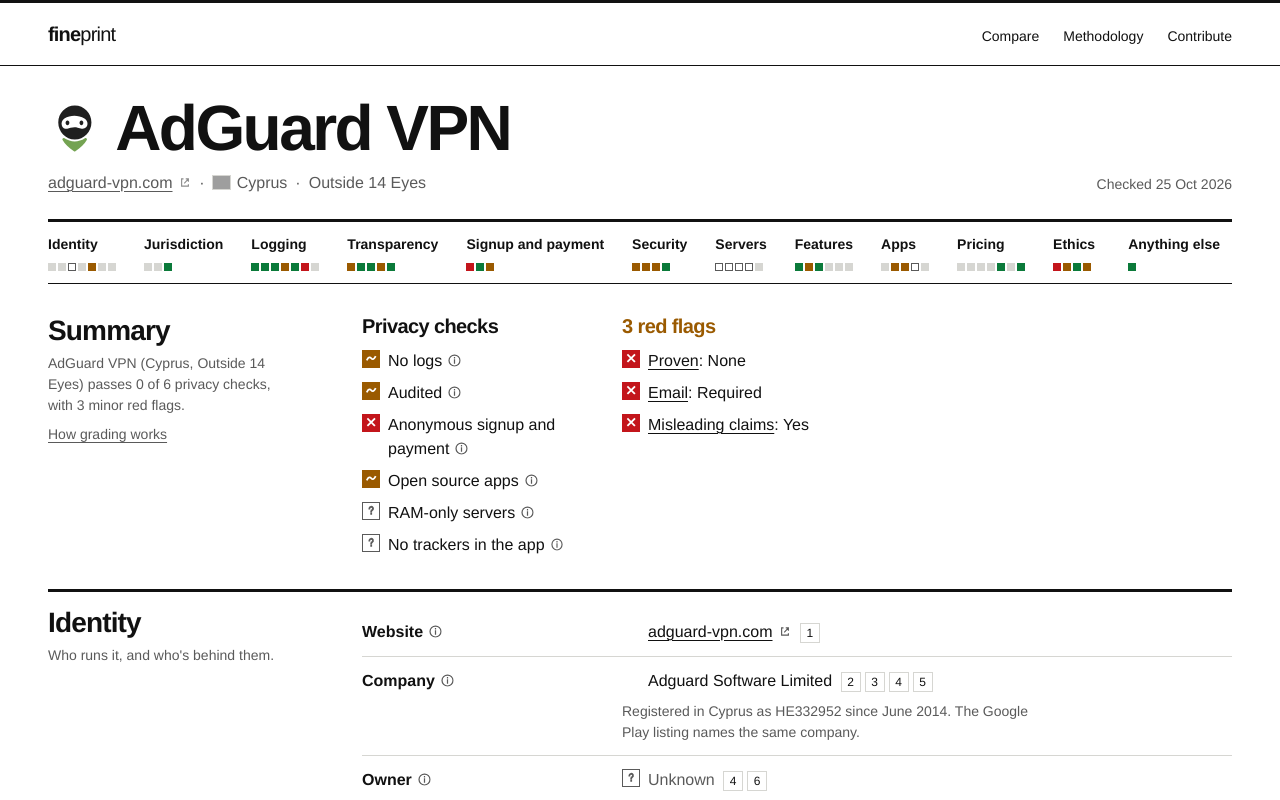
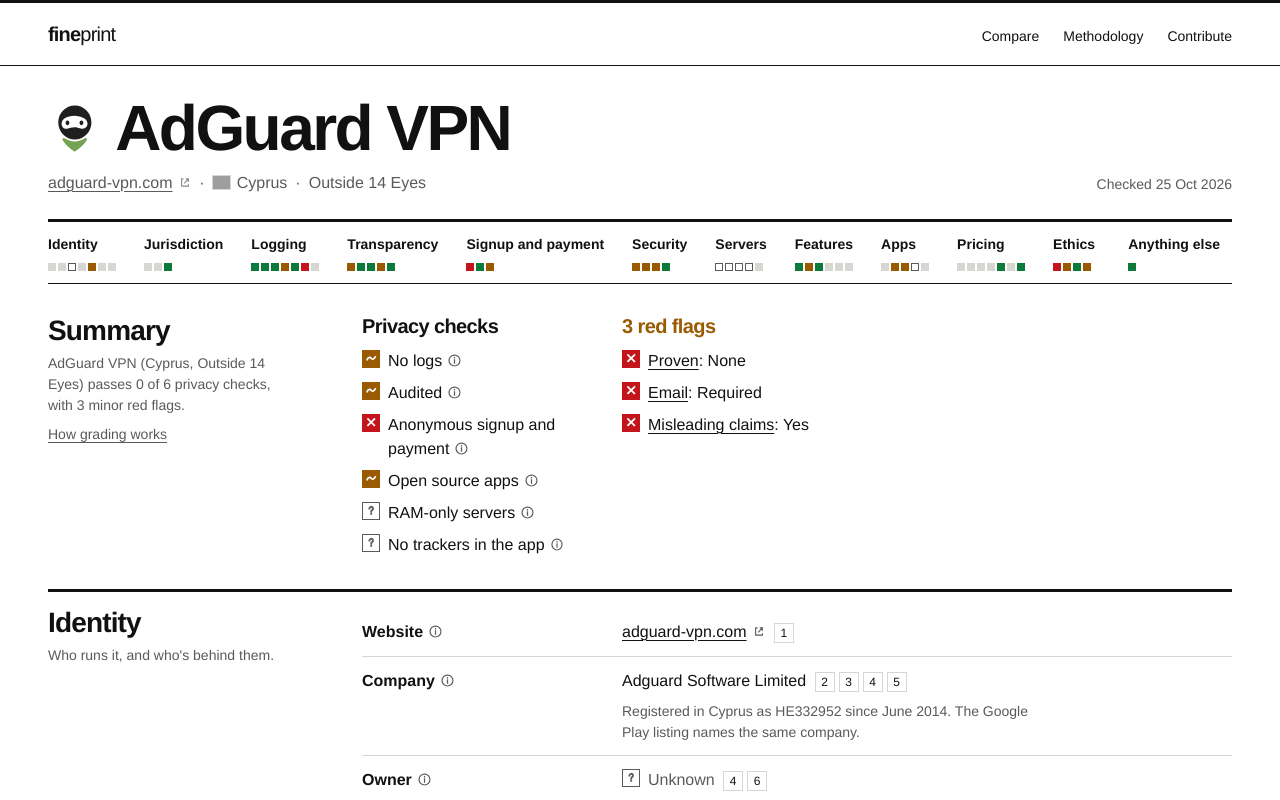
Before and after one commit to NotAFlightRisk/fineprint, a SvelteKit app: page /adguard-vpn in a window 1280 px wide. Shown: the top 800 px of the page. Built offline with nearby package versions, Linux system fonts and the light colour scheme; grey boxes are pictures that could not be loaded.

Commit message:
fix(web): start unmarked values at the column edge

```diff
--- a/src/routes/[provider]/+page.svelte
+++ b/src/routes/[provider]/+page.svelte
@@ -156,7 +156,7 @@
               >
             </dt>
             <dd>
-              <p class="value">
+              <p class="value" class:graded={entry?.grade !== 'info'}>
                 {#if entry?.grade !== 'info'}<GradeMark grade={entry?.grade} />{/if}
                 <span class="text">
                   {#if criterion.type === 'country' && typeof entry?.value === 'string'}
@@ -433,17 +433,18 @@
     margin: 0;
   }
 
-  /* the mark keeps its own column, so every value starts at the same place */
+  /* a mark gets its own column, so a value that wraps stays clear of it */
   .value {
     display: grid;
-    grid-template-columns: var(--mark) 1fr;
     align-items: baseline;
     gap: var(--space-2);
+
+    &.graded {
+      grid-template-columns: var(--mark) 1fr;
+    }
   }
 
   .text {
-    grid-column: 2;
-
     & .tag,
     & :global(.cite) {
       margin-left: var(--space-1);
```
